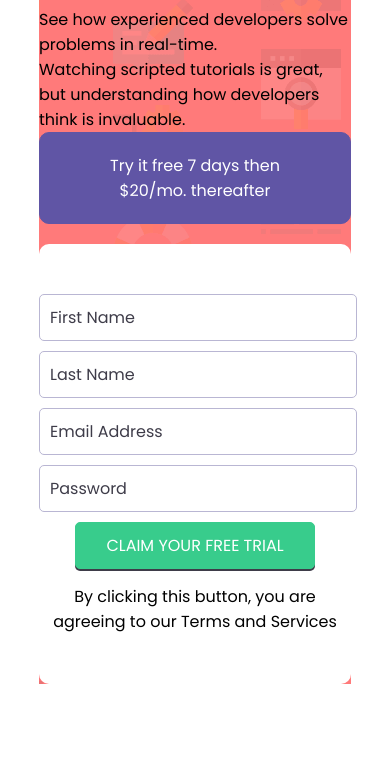
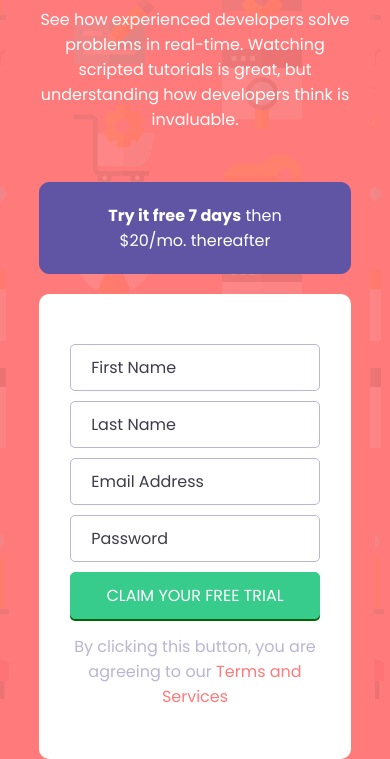
Before and after one commit to Opeyimika-sudo/zuri-responsive-form, a plain HTML site: page index.html in a window 390 px wide. Shown: the part 301-1060 px from the top of the page. Before the commit the page ends 985 px from the top, so only its background shows below. Drawn offline with Linux system fonts and the light colour scheme.

Commit message:
Made responsive changes for desktop

```diff
--- a/css/styles.css
+++ b/css/styles.css
@@ -59,6 +59,8 @@ main{
     margin-bottom: 20px;
     text-align: center;
     border: 1px solid var(--blue);
+    width: 100%;
+    cursor: pointer;
 }
 
 .hero__form--details{
@@ -66,18 +68,20 @@ main{
     border-radius: 10px;
     padding: 50px 0;
     text-align: center;
+    width: 100%;
 }
 
 #fname, #lname, #email, #password {
     border: 0.5px solid var(--grayish-blue);
     margin-bottom: 10px;
-    padding: 10px 0;
+    padding: 10px 20px;
     border-radius: 5px;
+    width: 80%;
+    cursor: pointer;
 }
 
 ::placeholder{
     color: var(--dark-blue);
-    padding-left: 10px;
 }
 
 .hero__form--details--submit{
@@ -87,8 +91,10 @@ main{
     padding: 10px 30px;
     border: 1px solid var(--green);
     border-radius: 5px;
-    box-shadow: 0 2px 0px var(--dark-blue);
+    box-shadow: 0 2px 0px #056608;
     margin-bottom: 15px;
+    width: 80%;
+    cursor: pointer;
 }
 
 .footer{
@@ -106,5 +112,10 @@ main{
         flex-direction: row;
         align-items: center;
         gap: 50px;
+        padding: 80px 0;
+    }
+
+    main{
+        background-image: url("../images/bg-intro-desktop.png");
     }
 }
--- a/index.html
+++ b/index.html
@@ -8,26 +8,27 @@
     <link rel="stylesheet" href="css/styles.css">
 </head>
 <body>
-    <main class="hero">
+    <main>
+        <div class="hero">
             <div class="hero__text">
                 <h1 class="hero__text--header">Learn to code by watching others</h1>
-            <p>See how experienced developers solve problems in real-time. <br>
+                <p class="para">See how experienced developers solve problems in real-time.
                 Watching scripted tutorials is great, but understanding how developers think is invaluable.
                 </p>
             </div>
             <div class="hero__form">
-            <button class="hero__form--button">Try it free 7 days then $20/mo. thereafter</button>
+                <button class="hero__form--button"><strong>Try it free 7 days</strong> then $20/mo. thereafter</button>
                 <form class="hero__form--details">
-               <input type="text" id = "fname" name = "fname" placeholder="First Name">
-               <input type="text" id = "lname" name = "lname" placeholder="Last Name">
-               <input type="text" id = "email" name = "email" placeholder="Email Address">
-               <input type="text" id = "password" name = "password" placeholder="Password">
+                   <input type="text" id = "fname" name = "fname" placeholder="First Name" required>
+                   <input type="text" id = "lname" name = "lname" placeholder="Last Name" required>
+                   <input type="email" id = "email" name = "email" placeholder="Email Address" required>
+                   <input type="password" id = "password" name = "password" placeholder="Password" required>
                    <button class="hero__form--details--submit">
                     Claim your free trial
                    </button>
-               <p>By clicking this button, you are agreeing to our <span>Terms and Services</span></p>
+                   <p class="footer">By clicking this button, you are agreeing to our <span class="red">Terms and Services</span></p>
                 </form>
-
+            </div>
         </div>
     </main>
 </body>
```
Lines whose indentation alone changed are shown as unchanged.
